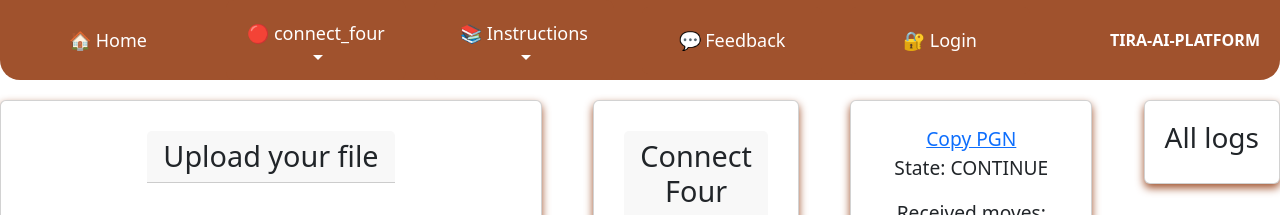
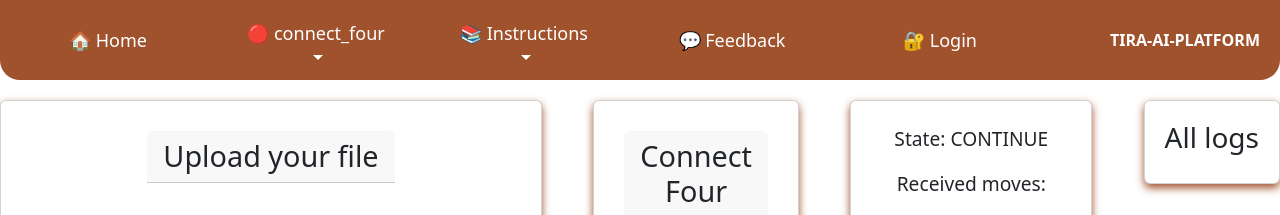
Before and after one commit to game-ai-platform-team/tira-ai-platform, a React (Vite) app in the folder frontend/: page /connect_four in a window 1280 px wide. Shown: the top 215 px of the page. Built offline with nearby package versions, Linux system fonts and the light colour scheme; what kokopu would draw is missing.

Commit message:
refactor(#132): pgn can only be copied for chess games

```diff
--- a/frontend/src/components/MoveList.tsx
+++ b/frontend/src/components/MoveList.tsx
@@ -2,6 +2,7 @@ import "../scss/MoveList.scss";
 import Move from "./Move";
 import store from "../store";
 import { GameState } from "../types";
+import { useLocation } from "react-router-dom";
 
 /**
  * Typescript object for showing the moves of the current game.
@@ -14,6 +15,8 @@ import { GameState } from "../types";
 function MoveList({ handleCopyPGN }: { handleCopyPGN: () => void }) {
     const moves = store.getState().moves;
     const gameState = store.getState().game.state;
+    const path = useLocation();
+    const game = path.pathname.split("/").pop();
     let winner = "";
 
     if (gameState === GameState.WIN) {
@@ -27,9 +30,11 @@ function MoveList({ handleCopyPGN }: { handleCopyPGN: () => void }) {
 
     return (
         <div className="move-list">
-            <a href="#" onClick={handleCopyPGN}>
+            {game === "chess" && (
+                <a href="#" onClick={handleCopyPGN}>
                 Copy PGN
             </a>
+            )}
             <p>State: {gameState}</p>
             {gameState === GameState.WIN && <p>Winner: {winner}</p>}
             <p>Received moves:</p>
```
